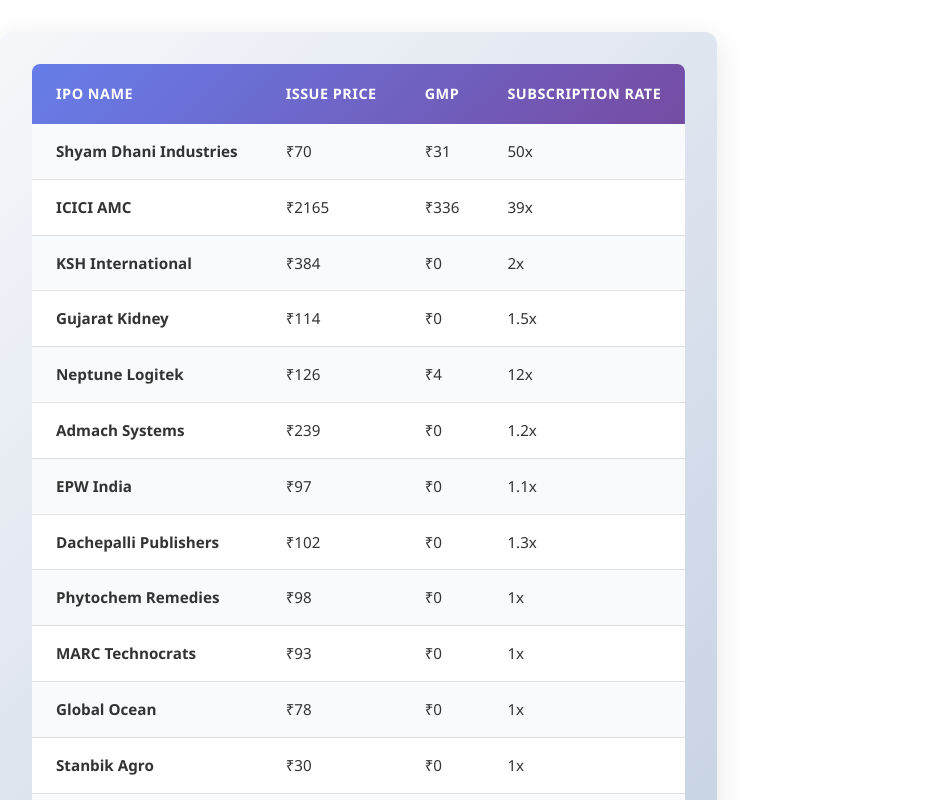
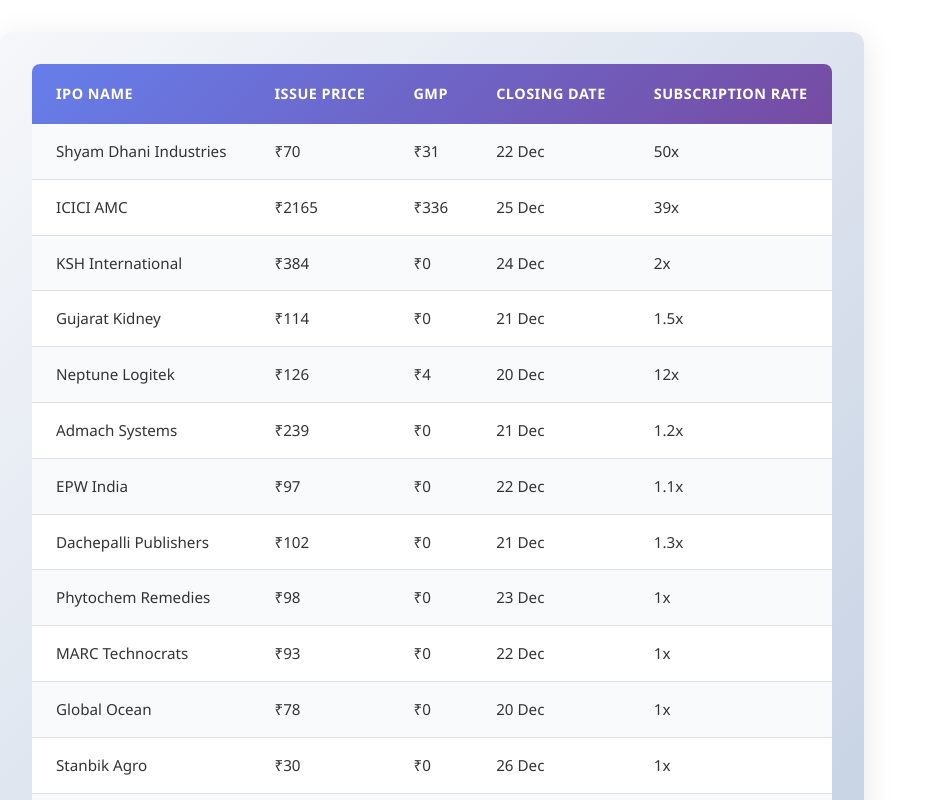
Before and after one commit to Ghost0028/IPO-Tracker, a React (Vite) app in the folder ipo_tracker/: page / in a window 1280 px wide. Shown: the top 800 px of the page, without its empty margins (0-927 px from the left). Built offline with nearby package versions, Linux system fonts and the light colour scheme.

Commit message:
Adding selenium based web scraper(Basic version) to scrape data from web

```diff
--- a/ipo_tracker/src/components/IpoTable.css
+++ b/ipo_tracker/src/components/IpoTable.css
@@ -89,23 +89,9 @@
   }
 }
 
-/* Column-specific styling */
-.ipo-name {
-  font-weight: 600;
-  color: #667eea;
-}
 
-.ipo-price {
-  color: #10b981;
-  font-weight: 500;
-}
 
-.ipo-gmp {
-  color: #f59e0b;
-  font-weight: 500;
-}
-
-.ipo-subscription {
+.ipo-data {
   color: #ef4444;
   font-weight: 500;
 }
--- a/ipo_tracker/src/components/IpoTable.jsx
+++ b/ipo_tracker/src/components/IpoTable.jsx
@@ -13,16 +13,18 @@
               <th>IPO Name</th>
               <th>Issue Price</th>
               <th>GMP</th>
+              <th>Closing Date</th>
               <th>Subscription Rate</th>
             </tr>
           </thead>
           <tbody>
             {data.map((ipo, index) => (
               <tr key={index}>
-                <td className="ipo-name">{ipo.ipo}</td>
-                <td className="ipo-price">₹{ipo.issuePrice}</td>
-                <td className="ipo-gmp">₹{ipo.gmp}</td>
-                <td className="ipo-subscription">{ipo.subscription}x</td>
+                <td className="ipo-data">{ipo.ipo}</td>
+                <td className="ipo-data">₹{ipo.issuePrice}</td>
+                <td className="ipo-data">₹{ipo.gmp}</td>
+                <td className='ipo-data'>{ipo.closing}</td>
+                <td className="ipo-data">{ipo.subscription}x</td>
               </tr>
             ))}
           </tbody>
--- a/ipo_tracker/src/data.json
+++ b/ipo_tracker/src/data.json
@@ -1,17 +1,17 @@
 [
-  {"ipo":"Shyam Dhani Industries","issuePrice":70,"gmp":31,"subscription":50},
-  {"ipo":"ICICI AMC","issuePrice":2165,"gmp":336,"subscription":39},
-  {"ipo":"KSH International","issuePrice":384,"gmp":0,"subscription":2},
-  {"ipo":"Gujarat Kidney","issuePrice":114,"gmp":0,"subscription":1.5},
-  {"ipo":"Neptune Logitek","issuePrice":126,"gmp":4,"subscription":12},
-  {"ipo":"Admach Systems","issuePrice":239,"gmp":0,"subscription":1.2},
-  {"ipo":"EPW India","issuePrice":97,"gmp":0,"subscription":1.1},
-  {"ipo":"Dachepalli Publishers","issuePrice":102,"gmp":0,"subscription":1.3},
-  {"ipo":"Phytochem Remedies","issuePrice":98,"gmp":0,"subscription":1.0},
-  {"ipo":"MARC Technocrats","issuePrice":93,"gmp":0,"subscription":1.0},
-  {"ipo":"Global Ocean","issuePrice":78,"gmp":0,"subscription":1.0},
-  {"ipo":"Stanbik Agro","issuePrice":30,"gmp":0,"subscription":1.0},
-  {"ipo":"Exim Route","issuePrice":91,"gmp":3,"subscription":8},
-  {"ipo":"Ashwini Cont","issuePrice":145,"gmp":3,"subscription":7},
-  {"ipo":"HRS Aluglaze","issuePrice":117,"gmp":21,"subscription":15}
+  {"ipo":"Shyam Dhani Industries","issuePrice":70,"gmp":31,"subscription":50,"closing":"22 Dec"},
+  {"ipo":"ICICI AMC","issuePrice":2165,"gmp":336,"subscription":39,"closing":"25 Dec"},
+  {"ipo":"KSH International","issuePrice":384,"gmp":0,"subscription":2,"closing":"24 Dec"},
+  {"ipo":"Gujarat Kidney","issuePrice":114,"gmp":0,"subscription":1.5,"closing":"21 Dec"},
+  {"ipo":"Neptune Logitek","issuePrice":126,"gmp":4,"subscription":12,"closing":"20 Dec"},
+  {"ipo":"Admach Systems","issuePrice":239,"gmp":0,"subscription":1.2,"closing":"21 Dec"},
+  {"ipo":"EPW India","issuePrice":97,"gmp":0,"subscription":1.1,"closing":"22 Dec"},
+  {"ipo":"Dachepalli Publishers","issuePrice":102,"gmp":0,"subscription":1.3,"closing":"21 Dec"},
+  {"ipo":"Phytochem Remedies","issuePrice":98,"gmp":0,"subscription":1.0,"closing":"23 Dec"},
+  {"ipo":"MARC Technocrats","issuePrice":93,"gmp":0,"subscription":1.0,"closing":"22 Dec"},
+  {"ipo":"Global Ocean","issuePrice":78,"gmp":0,"subscription":1.0,"closing":"20 Dec"},
+  {"ipo":"Stanbik Agro","issuePrice":30,"gmp":0,"subscription":1.0,"closing":"26 Dec"},
+  {"ipo":"Exim Route","issuePrice":91,"gmp":3,"subscription":8,"closing":"23 Dec"},
+  {"ipo":"Ashwini Cont","issuePrice":145,"gmp":3,"subscription":7,"closing":"21 Dec"},
+  {"ipo":"HRS Aluglaze","issuePrice":117,"gmp":21,"subscription":15,"closing":"24 Dec"}
 ]
```
Also changed, not shown: 1 other file (tests, documents, lock files or other folders).
